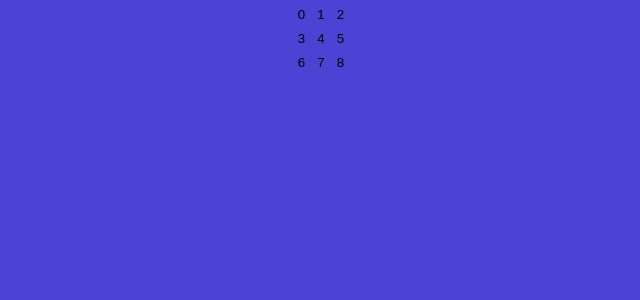
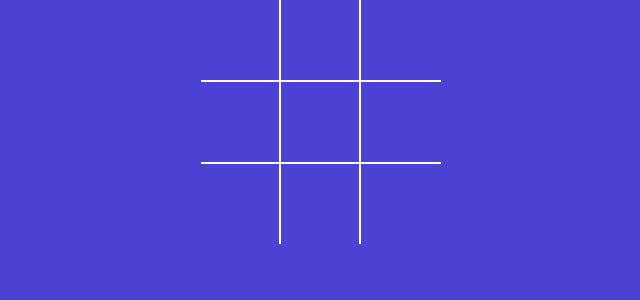
Before and after one commit to PedC18/TicTacToeReact, a React (Vite) app: page / in a window 1280 px wide. Shown: the top 300 px of the page, without its empty margins (319-959 px from the left). Built offline with nearby package versions, Linux system fonts and the light colour scheme.

Commit message:
Introduced players X, O to game

```diff
--- a/src/App.jsx
+++ b/src/App.jsx
@@ -1,10 +1,20 @@
+import { useState } from 'react';
 import './style.scss';
 import Board from './components/Board';
 
 function App() {
+  // const [counter, setCounter] = useState(1);
+
+  // const onBtnClick = () => {
+  //   console.log('Hello');
+  //   setCounter(currentCounter => {
+  //     return currentCounter + 1;
+  //   });
+  // };
+
   return (
     <div className="app">
-      <Board></Board>
+      <Board />
     </div>
   );
 }
--- a/src/components/Board.jsx
+++ b/src/components/Board.jsx
@@ -1,22 +1,52 @@
+import { useState } from 'react';
 import Square from './Square';
 
 const Board = () => {
+  const [squares, setSquares] = useState(Array(9).fill(null));
+  const [isXNext, setIsXNext] = useState(false);
+
+  const handleSquareClick = clcikedPosition => {
+    if (squares[clcikedPosition]) {
+      return;
+    }
+    setSquares(currentSquares => {
+      return currentSquares.map((squareValue, position) => {
+        if (clcikedPosition === position) {
+          return isXNext ? 'X' : 'O';
+        }
+
+        return squareValue;
+      });
+    });
+
+    setIsXNext(currentIsXNext => !currentIsXNext);
+  };
+
+  const renderSquare = position => {
+    return (
+      <Square
+        value={squares[position]}
+        onClick={() => handleSquareClick(position)}
+      />
+    );
+  };
+
   return (
-    <div>
-      <div className="Board-row">
-        <Square value={0} />
-        <Square value={1} />
-        <Square value={2} />
+    <div className="board">
+      <div className="board-row">
+        {renderSquare(0)}
+        {renderSquare(1)}
+        {renderSquare(2)}
       </div>
-      <div className="Board-row">
-        <Square value={3} />
-        <Square value={4} />
-        <Square value={5} />
+      <div className="board-row">
+        {renderSquare(3)}
+        {renderSquare(4)}
+        {renderSquare(5)}
       </div>
-      <div className="Board-row">
-        <Square value={6} />
-        <Square value={7} />
-        <Square value={8} />
+      <div className="board-row">
+        {renderSquare(6)}
+        {renderSquare(7)}
+        {renderSquare(8)}
       </div>
     </div>
   );
--- a/src/components/Square.jsx
+++ b/src/components/Square.jsx
@@ -1,6 +1,6 @@
-const Square = ({ value, children }) => {
+const Square = ({ value, onClick }) => {
   return (
-    <button type="button" className="Square">
+    <button type="button" className="square" onClick={onClick}>
       {value}
     </button>
   );
--- a/src/style.scss
+++ b/src/style.scss
@@ -95,14 +95,14 @@ button {
   .board-row {
     display: flex;
     flex-direction: row;
-    border-bottom: 2px solid #fff;
+    border-bottom: 2px solid #ffffff;
     &:last-child {
       border-bottom: none;
     }
     .square {
       width: 80px;
       height: 80px;
-      border-right: 2px solid #fff;
+      border-right: 2px solid #ffffff;
       font-size: 2.5rem;
       padding: 0;
       overflow: hidden;
```
Also changed, not shown: 1 other file (tests, documents, lock files or other folders).
